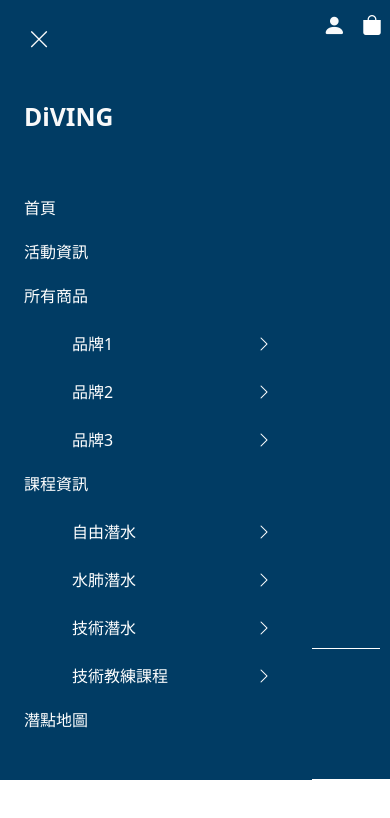
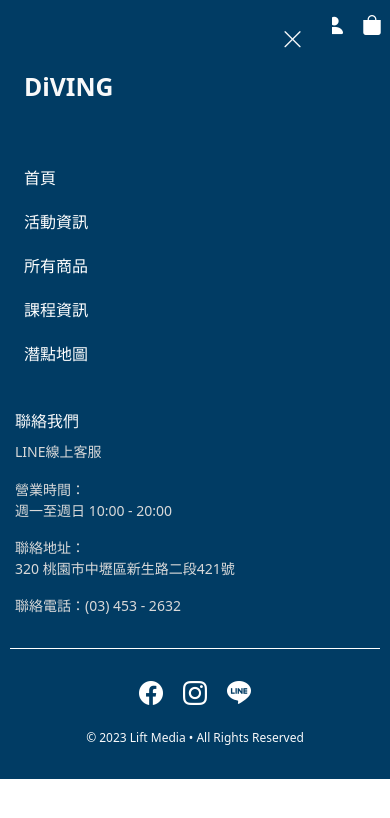
Before and after one commit to peznc810/DiVING, a Next.js app: page /home in a window 390 px wide. Shown: the top 818 px of the page. Built offline with nearby package versions, Linux system fonts and the light colour scheme.

Commit message:
調整drop-menu的功能，剩下側邊欄打開關閉功能

```diff
--- a/components/layout/default-layout/navbar/index.js
+++ b/components/layout/default-layout/navbar/index.js
@@ -1,6 +1,6 @@
 import { useState } from 'react'
 import NavMenu from './navmenu'
-import SideNav from './sideNav'
+import NavRwd from './navRwd'
 import styles from './index.module.scss'
 
 export default function Navbar() {
@@ -11,13 +11,15 @@ export default function Navbar() {
         <div
           className={`container-fluid d-flex justify-content-between align-items-center ${styles.navWeb}`}
         >
+          {/* 點擊展開側邊欄功能 */}
           <button
-            className={`text-light p-2 fs-2 ${styles.list}`}
+            className={`p-2 fs-2 ${styles.listIcon}`}
+            type="button"
             onClick={() => {
               setSideNav(!sideNav)
             }}
           >
-            <i class="bi bi-list"></i>
+            <i className="bi bi-list"></i>
           </button>
 
           <h1 className="fw-bolder mb-0 text-light">DiVING</h1>
@@ -26,8 +28,10 @@ export default function Navbar() {
           </div>
         </div>
         {/* nav-rwd */}
+        {/* 展開後有透明黑底，高跟視窗一樣 */}
         <div className={`${styles.navRwd} ${sideNav ? styles.active : ''}`}>
-          <SideNav />
+          <NavRwd />
+          <div className={`${styles.blackBlock}`}></div>
         </div>
       </nav>
     </>
--- a/components/layout/default-layout/navbar/index.module.scss
+++ b/components/layout/default-layout/navbar/index.module.scss
@@ -9,9 +9,10 @@ $super-light-gray: #f5f5f5;
   background-color: $primary;
   padding-block: 10px;
   padding-inline: 20px;
-  .list {
+  .listIcon {
     display: none;
-    background-color: none;
+    color: #fff;
+    background-color: transparent; //移除button顏色
     border: 0;
   }
 }
@@ -29,24 +30,27 @@ $super-light-gray: #f5f5f5;
       h1 {
         margin-left: 15px;
       }
-      .list {
+      .listIcon {
         display: block;
+      }
+      .listIcon:hover {
+        color: $orange;
       }
     }
     .navRwd {
       display: block;
       position: absolute;
-      width: 80%;
+      width: 100%;
+
       top: 0;
       left: 0;
-      z-index: 10;
+      z-index: 30;
+      .blackBlock {
+        width: 100%;
+        background-color: #000;
+      }
     }
-    .navRwd::after {
-      content: '';
-      display: block;
-      width: 100%;
-      background-color: #000;
-    }
+
     .active {
       display: block;
     }
--- /dev/null
+++ b/components/layout/default-layout/navbar/navRwd.js
@@ -0,0 +1,80 @@
+import Link from 'next/link'
+import { useState } from 'react'
+import styles from './navRwd.module.scss'
+import { menuItems } from '@/config/nav-menu'
+
+export default function NavRwd() {
+  const [openIndex, setOpenIndex] = useState(false)
+  return (
+    <>
+      <div className={`${styles.sideNav} p-4`}>
+        <div className="d-flex justify-content-between">
+          <h2 className="fw-bolder text-light py-5">DiVING</h2>
+          <div className={` ${styles.xIcon}`}>
+            <i className="bi bi-x-lg text-light fs-4"></i>
+          </div>
+        </div>
+        <ul className={`p-0`}>
+          {menuItems.map((v, i) => {
+            if (!v.children) {
+              return (
+                <li key={v.id} className="mb-1">
+                  <Link
+                    href={v.href}
+                    className={`py-2 d-inline-block ${styles.menuTitle}`}
+                  >
+                    {v.label}
+                  </Link>
+                </li>
+              )
+            }
+            {
+              /* 有下拉選單 */
+            }
+            return (
+              <li
+                key={v.id}
+                className={`mb-1`}
+                onMouseLeave={() => {
+                  setOpenIndex(false)
+                }}
+              >
+                <Link
+                  href={v.href}
+                  className={`py-2 d-inline-block ${styles.menuTitle} ${
+                    openIndex === i ? styles.menuTitleFocus : ''
+                  }`}
+                  onMouseEnter={() => {
+                    setOpenIndex(i)
+                  }}
+                >
+                  {v.label}
+                </Link>
+                {/* 下拉選單 */}
+                <ul
+                  className={`mt-2 ${
+                    openIndex === i ? styles.active : styles.inactive
+                  }`}
+                >
+                  {v.children.map((v2) => {
+                    return (
+                      <li key={v2.id}>
+                        <Link
+                          href={v2.href}
+                          className={`d-flex justify-content-between py-2 px-3 d-block ${styles.menuSub}`}
+                        >
+                          <p className="m-0">{v2.label}</p>
+                          <i className="bi bi-chevron-right "></i>
+                        </Link>
+                      </li>
+                    )
+                  })}
+                </ul>
+              </li>
+            )
+          })}
+        </ul>
+      </div>
+    </>
+  )
+}
--- a/components/layout/default-layout/navbar/side-nav.module.scss
+++ b/components/layout/default-layout/navbar/navRwd.module.scss
@@ -7,6 +7,8 @@ $super-light-gray: #f5f5f5;
 
 .sideNav {
   background-color: $primary;
+  width: 85%;
+
   .xIcon {
     width: 30px;
     height: 30px;
@@ -16,11 +18,12 @@ $super-light-gray: #f5f5f5;
   .menuTitle {
     color: #fff;
   }
-  .menuTitle:hover {
+  .menuTitle:hover,
+  .menuTitleFocus {
     font-size: 18px;
     color: $orange;
     border-bottom: 2px solid $orange;
-    transition: 0.4s ease-in-out;
+    transition: 0.5s ease-in-out;
   }
   .menuSub {
     color: #fff;
@@ -29,6 +32,32 @@ $super-light-gray: #f5f5f5;
     color: #fff;
     background-color: $orange;
     border-radius: 4px;
-    transition: 0.4s ease-in-out;
+    transition: 0.5s ease-in-out;
+  }
+  .active {
+    display: block;
+    animation: navBlockAni 1s linear;
+  }
+  .inactive {
+    display: none;
+    animation: navNoneAni 1s linear;
   }
 }
+
+@keyframes navBlockAni {
+  0% {
+    opacity: 0;
+  }
+  100% {
+    opacity: 1;
+  }
+}
+
+@keyframes navNoneAni {
+  0% {
+    opacity: 1;
+  }
+  100% {
+    opacity: 0;
+  }
+}
--- a/components/layout/default-layout/navbar/navmenu.js
+++ b/components/layout/default-layout/navbar/navmenu.js
@@ -57,7 +57,7 @@ export default function NavMenu() {
                         className={` d-flex justify-content-between align-items-center`}
                       >
                         <p className="m-0">{v2.label}</p>
-                        <i class="bi bi-chevron-right "></i>
+                        <i className="bi bi-chevron-right "></i>
                       </Link>
                     </li>
                   )
@@ -75,16 +75,16 @@ export default function NavMenu() {
           </Link>
         </li>
         {/* 登入註冊icon */}
-        <li className="">
+        <li>
           <Link href="/login" className={`p-2 ${styles.loginIcon}`}>
-            <i class="bi bi-person-fill text-light fs-3"></i>
+            <i className="bi bi-person-fill fs-3"></i>
           </Link>
         </li>
         {/* cart */}
         <li>
-          <div className={`p-2 ${styles.cart}`}>
+          <button type="button" className={`p-2 ${styles.cart}`}>
             <i className={`bi bi-bag-fill fs-5 `}></i>
-          </div>
+          </button>
         </li>
       </ul>
     </>
--- a/components/layout/default-layout/navbar/navmenu.module.scss
+++ b/components/layout/default-layout/navbar/navmenu.module.scss
@@ -68,6 +68,8 @@ $super-light-gray: #f5f5f5;
 
 .cart {
   color: #fff;
+  background-color: transparent;
+  border: 0;
 }
 .cart:hover {
   color: $orange;
@@ -109,7 +111,12 @@ $super-light-gray: #f5f5f5;
   }
   .loginIcon {
     display: block;
+    color: #fff;
     line-height: 30px;
     text-align: center;
   }
+  .loginIcon:hover {
+    color: $orange;
+    transition: 0.3s ease-in-out;
+  }
 }
--- a/components/layout/default-layout/navbar/sideNav.js
+++ /dev/null
@@ -1,58 +0,0 @@
-import Link from 'next/link'
-import React from 'react'
-import styles from './side-nav.module.scss'
-import { menuItems } from '@/config/nav-menu'
-
-export default function SideNav() {
-  return (
-    <>
-      <div className={`${styles.sideNav} p-4`}>
-        <div className={` ${styles.xIcon}`}>
-          <i class="bi bi-x-lg text-light fs-4"></i>
-        </div>
-        <h2 className="fw-bolder text-light py-5">DiVING</h2>
-        <ul className={`p-0`}>
-          {menuItems.map((v) => {
-            if (!v.children) {
-              return (
-                <li key={v.id} className="mb-1">
-                  <Link
-                    href={v.href}
-                    className={`py-2 d-inline-block ${styles.menuTitle}`}
-                  >
-                    {v.label}
-                  </Link>
-                </li>
-              )
-            }
-            return (
-              <li key={v.id} className={` mb-1 `}>
-                <Link
-                  href={v.href}
-                  className={`py-2 d-inline-block ${styles.menuTitle}`}
-                >
-                  {v.label}
-                </Link>
-                {v.children.map((v2) => {
-                  return (
-                    <ul key={v2.id} className="mt-2">
-                      <li>
-                        <Link
-                          href={v2.href}
-                          className={`d-flex justify-content-between py-2 px-3 d-block ${styles.menuSub}`}
-                        >
-                          <p className="m-0">{v2.label}</p>
-                          <i class="bi bi-chevron-right "></i>
-                        </Link>
-                      </li>
-                    </ul>
-                  )
-                })}
-              </li>
-            )
-          })}
-        </ul>
-      </div>
-    </>
-  )
-}
```
Also changed, not shown: pages/home/index.js (+2 -6 lines).
